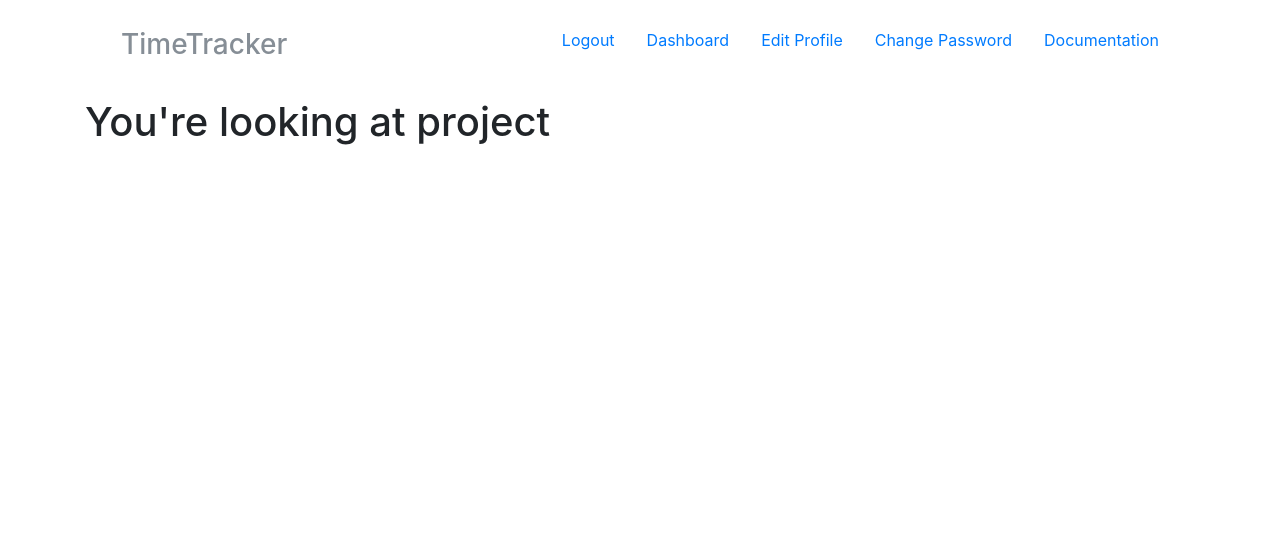
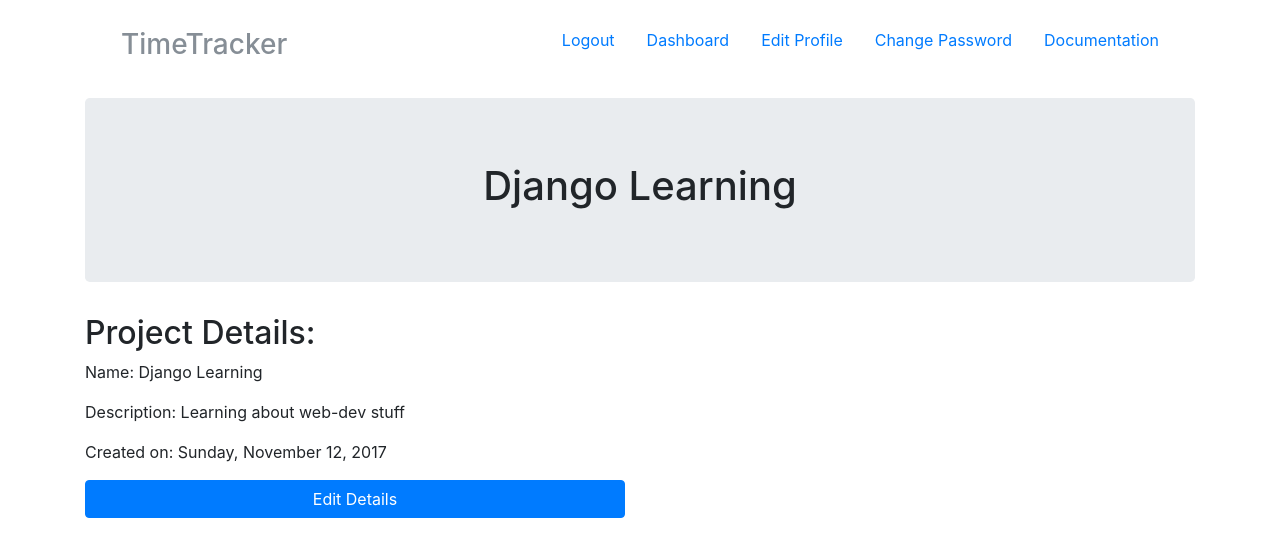
Before and after one commit to theletterandrew/timetracker, a Django app: page /manager/viewproject/3/ in a window 1280 px wide. Shown: the top 557 px of the page. Run offline with Django 3.2, Linux system fonts and the light colour scheme; a user stored in the database is signed in; data comes from the database, SQL or seed files in the repository; both versions use the stored data as it was after the commit; some libraries are stand-ins or nearby versions.

Commit message:
Fixed project detail view
progress is being made!

```diff
--- a/timemanager/templates/timemanager/view_project.html
+++ b/timemanager/templates/timemanager/view_project.html
@@ -1,5 +1,17 @@
 {% extends 'accounts/base.html' %}
 
 {% block content %}
-<h1>You're looking at project {{ project.name }}</h1>
+<div class="jumbotron">
+    <h1 class="text-center">{{ project.name }}</h1>
+</div>
+<div class="row">
+  <div class="col-6">
+    <h2>Project Details:</h2>
+    <p>Name: {{ project.name }}</p>
+    <p>Description: {{ project.description }}</p>
+    <p>Created on: <time datetime="{{ project.pub_date|date:"Y-m-d" }}">{{ project.pub_date|date:"l, F j, Y" }}</time></p>
+    <a href="#" class="btn btn-primary btn-block">Edit Details</a>
+  </div>
+</div>
+
 {% endblock %}
--- a/timemanager/views.py
+++ b/timemanager/views.py
@@ -1,4 +1,4 @@
-from django.shortcuts import render, redirect
+from django.shortcuts import render, redirect, get_object_or_404
 from django.contrib.auth.models import User
 from .models import Project
 from timemanager.forms import ProjectForm
@@ -25,5 +25,5 @@
     return render(request, 'timemanager/add.html', args)
 
 def viewProject(request, project_id):
-    project = Project.objects.filter(pk=project_id)
+    project = get_object_or_404(Project, pk=project_id)
     return render(request, 'timemanager/view_project.html', {'project': project})
```
Also changed, not shown: db.sqlite3.
